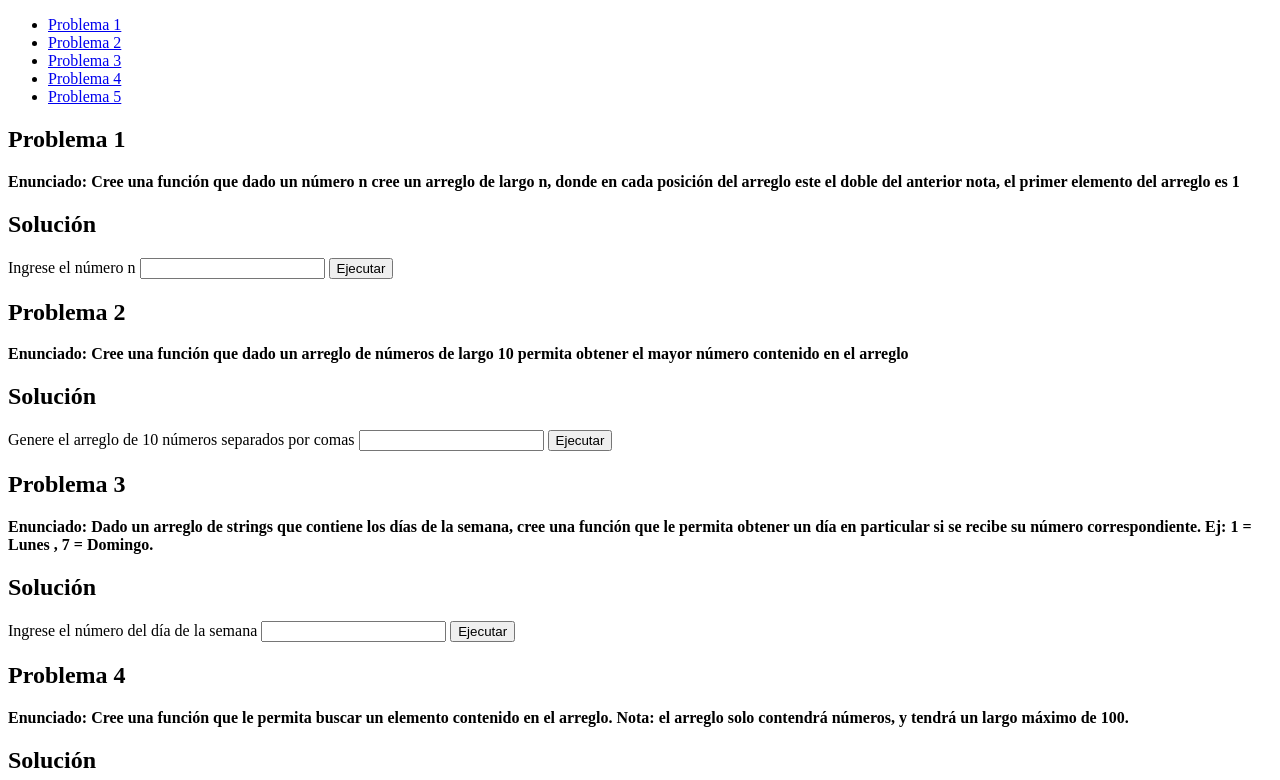
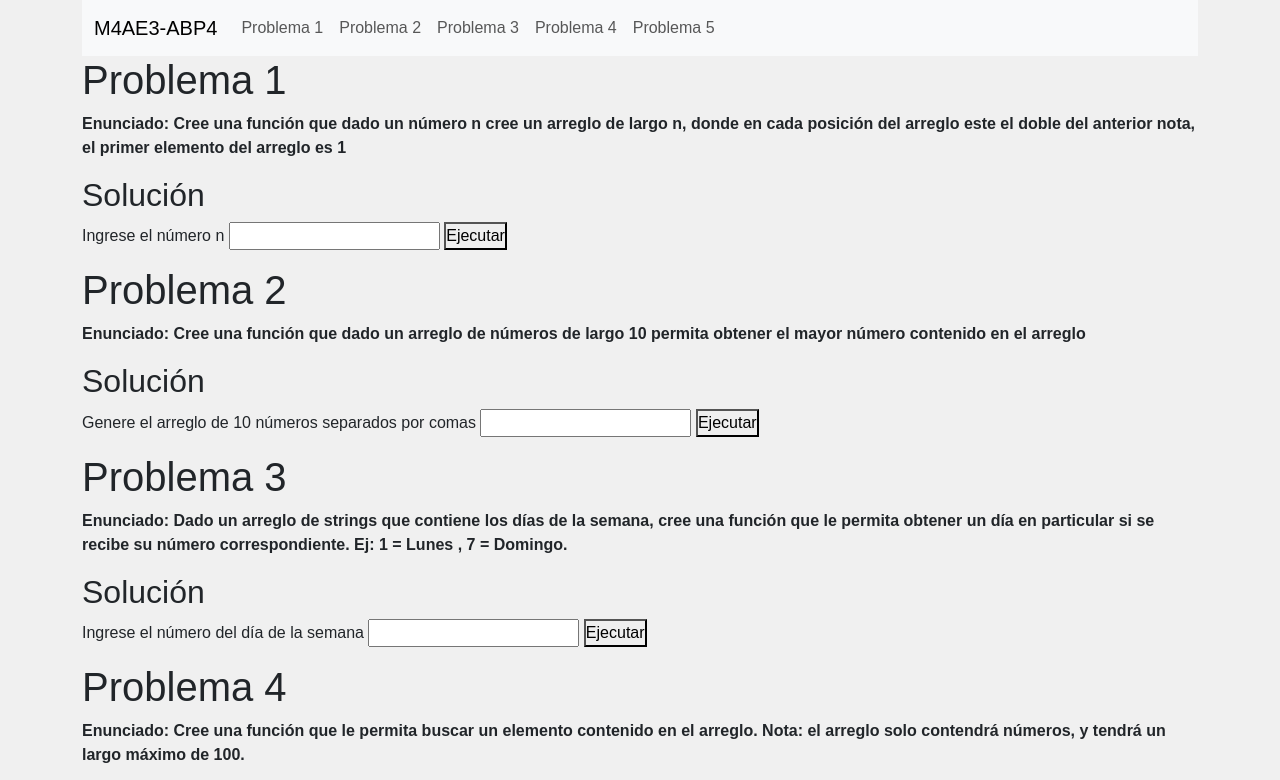
Before and after one commit to jlmansilla/M4AE3-ABP4, a plain HTML site: page index.html in a window 1280 px wide. Shown: the top 780 px of the page. Drawn offline with nearby package versions, Linux system fonts and the light colour scheme.

Commit message:
mejora toggler hamburguesa

```diff
--- a/assets/css/styles.css
+++ b/assets/css/styles.css
@@ -0,0 +1,10 @@
+*{
+    margin: 0;
+    padding: 0;
+    box-sizing: border-box;
+}
+
+body{
+    font-family: Arial, Helvetica, sans-serif;
+    background-color: #f0f0f0;
+}
--- a/assets/js/script.js
+++ b/assets/js/script.js
@@ -1,3 +1,12 @@
+document.addEventListener('DOMContentLoaded', function() {
+    const navbarToggler = document.querySelector('.navbar-toggler');
+    const navbarCollapse = document.querySelector('.navbar-collapse');
+
+    navbarToggler.addEventListener('click', function() {
+        navbarCollapse.classList.toggle('show');
+    });
+});
+
 function problem1() {
     const n = document.getElementById("n").value;
     const result = document.getElementById("result");
--- a/index.html
+++ b/index.html
@@ -3,25 +3,44 @@
 <head>
     <meta charset="UTF-8">
     <meta name="viewport" content="width=device-width, initial-scale=1.0">
+    <link href="https://cdn.jsdelivr.net/npm/bootstrap@5.3.7/dist/css/bootstrap.min.css" rel="stylesheet" integrity="sha384-LN+7fdVzj6u52u30Kp6M/trliBMCMKTyK833zpbD+pXdCLuTusPj697FH4R/5mcr" crossorigin="anonymous">
     <link rel="stylesheet" href="assets/css/styles.css">
     <title>M4AE3-ABP4</title>
 </head>
 <body>
-    <header>
-      <nav>
-        <ul>
-          <li><a href="#">Problema 1</a></li>
-          <li><a href="#">Problema 2</a></li>
-          <li><a href="#">Problema 3</a></li>
-          <li><a href="#">Problema 4</a></li>
-          <li><a href="#">Problema 5</a></li>
-        </ul>
+    <header class="container">
+      <nav class="navbar navbar-expand-lg navbar-light bg-light">
+        <div class="container-fluid">
+          <a class="navbar-brand" href="#">M4AE3-ABP4</a>
+          <button class="navbar-toggler" type="button" data-bs-toggle="collapse" data-bs-target="#navbarNav" aria-controls="navbarNav" aria-expanded="false" aria-label="Toggle navigation">
+            <span class="navbar-toggler-icon"></span>
+          </button>
+          <div class="collapse navbar-collapse" id="navbarNav">
+            <ul class="navbar-nav">
+              <li class="nav-item">
+                <a class="nav-link" href="#problem-1">Problema 1</a>
+              </li>
+              <li class="nav-item">
+                <a class="nav-link" href="#problem-2">Problema 2</a>
+              </li>
+              <li class="nav-item">
+                <a class="nav-link" href="#problem-3">Problema 3</a>
+              </li>
+              <li class="nav-item">
+                <a class="nav-link" href="#problem-4">Problema 4</a>
+              </li>
+              <li class="nav-item">
+                <a class="nav-link" href="#problem-5">Problema 5</a>
+              </li>
+            </ul>
+          </div>
+        </div>
       </nav>
     </header>
 
     <main>
         <div class="container">
-            <section class="problem-1">
+            <section class="problem-1" id="problem-1">
                 <h1>Problema 1</h1>
                 <p>
                     <strong>Enunciado: Cree una función que dado un número n cree un arreglo de largo n, donde en cada posición del arreglo este el doble del anterior nota, el primer elemento del arreglo es 1</strong>
@@ -35,7 +54,7 @@
                     <p id="result"></p>
                 </div>
             </section>
-            <section class="problem-2">
+            <section class="problem-2" id="problem-2">
                 <h1>Problema 2</h1>
                 <p>
                     <strong>Enunciado: Cree una función que dado un arreglo de números de largo 10 permita obtener el mayor número contenido en el arreglo</strong>
@@ -49,7 +68,7 @@
                     <p id="result2"></p>
                 </div>
             </section>
-            <section class="problem-3">
+            <section class="problem-3" id="problem-3">
                 <h1>Problema 3</h1>
                 <p>
                     <strong>Enunciado: Dado un arreglo de strings que contiene los días de la semana, cree una función que le permita obtener un día en particular si se recibe su número correspondiente.
@@ -64,7 +83,7 @@
                     <p id="result3"></p>
                 </div>
             </section>
-            <section class="problem-4">
+            <section class="problem-4" id="problem-4">
                 <h1>Problema 4</h1>
                 <p>
                     <strong>Enunciado: Cree una función que le permita buscar un elemento contenido en el arreglo. Nota: el arreglo solo contendrá números, y tendrá un largo máximo de 100.</strong>
@@ -78,7 +97,7 @@
                     <p id="result4"></p>
                 </div>
             </section>
-            <section class="problem-5">
+            <section class="problem-5" id="problem-5">
                 <h1>Problema 5</h1>
                 <p>
                     <strong>Enunciado: Cree un programa que dado un arreglo de números desordenados los ordene ascendentemente.</strong>
@@ -96,7 +115,7 @@
     </main>
 
     <footer></footer>
-
+    <script src="https://cdn.jsdelivr.net/npm/bootstrap@5.3.7/dist/js/bootstrap.bundle.min.js" integrity="sha384-pzjw8f+ua7Kw1TIq0v8FqFjcIAFE+ig/3fCjw7x9JvoRxT2MZw1T" crossorigin="anonymous"></script>
     <script src="assets/js/script.js"></script>
 
 </body>
```
